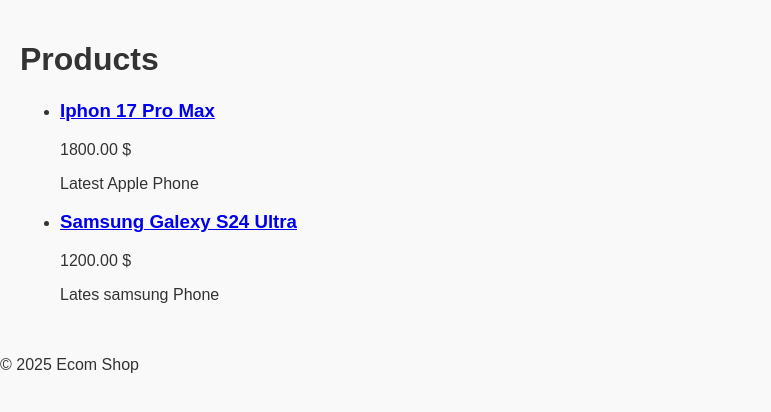
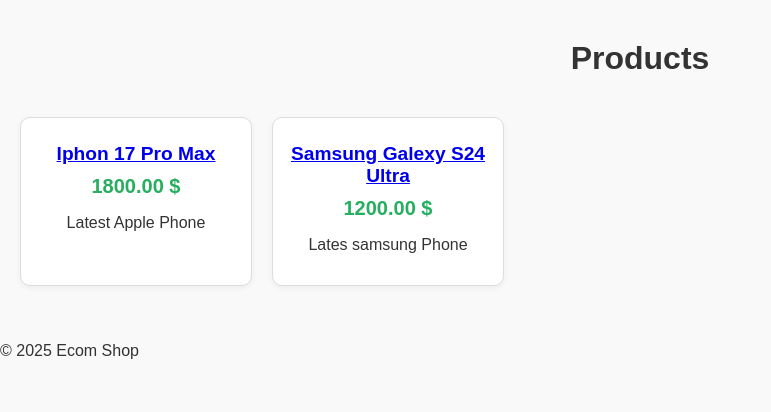
Before and after one commit to Soroush-Eghdami/Online-Shop, a Django app: page / in a window 1280 px wide. Shown: the part 38-450 px from the top of the page, without its empty margins (0-771 px from the left). Run offline with Django 5.2, Linux system fonts and the light colour scheme; data comes from the database, SQL or seed files in the repository; both versions use the stored data as it was after the commit.

Commit message:
Fixing the Templates(modiffied the css) for the product list and cart

```diff
--- a/ecom/settings.py
+++ b/ecom/settings.py
@@ -128,6 +128,10 @@ STATICFILES_DIRS = [
 # Add this ↓↓↓
 STATIC_ROOT = BASE_DIR / "staticfiles"
 
+MEDIA_URL = '/media/'
+MEDIA_ROOT = BASE_DIR / "media"
+
+
 # Default primary key field type
 # https://docs.djangoproject.com/en/5.2/ref/settings/#default-auto-field
 
--- a/ecom/urls.py
+++ b/ecom/urls.py
@@ -16,6 +16,8 @@ Including another URLconf
 """
 from django.contrib import admin
 from django.urls import path, include
+from django.conf import settings
+from django.conf.urls.static import static
 
 urlpatterns = [
     path('admin/', admin.site.urls),
@@ -28,3 +30,6 @@ urlpatterns = [
     # finally include shop at root — product_list will handle `/`
     path('', include(('shop.urls', 'shop'), namespace='shop')),
 ]
+
+if settings.DEBUG:
+    urlpatterns += static(settings.MEDIA_URL, document_root=settings.MEDIA_ROOT)
--- a/static/css/style.css
+++ b/static/css/style.css
@@ -1,3 +1,4 @@
+/* Global */
 body {
     font-family: Arial, sans-serif;
     background: #f9f9f9;
@@ -6,6 +7,7 @@ body {
     padding: 0;
 }
 
+/* Header */
 header {
     background: #222;
     color: white;
@@ -22,23 +24,58 @@ header a:hover {
     text-decoration: underline;
 }
 
+/* Main wrapper */
 main {
     padding: 20px;
 }
 
-.product-list {
-    display: flex;
-    gap: 20px;
-    flex-wrap: wrap;
+/* Page title */
+.page-title {
+    text-align: center;
+    margin: 20px 0;
+    font-size: 2rem;
+    font-weight: bold;
 }
 
-.product-item {
-    background: white;
+/* Product grid (list page) */
+.product-grid {
+    display: grid;
+    grid-template-columns: repeat(auto-fill, minmax(220px, 1fr));
+    gap: 20px;
+    padding: 20px 0;
+}
+
+.product-card {
     border: 1px solid #ddd;
+    border-radius: 10px;
     padding: 15px;
+    text-align: center;
+    background: #fff;
+    box-shadow: 0 2px 6px rgba(0,0,0,0.05);
+    transition: transform 0.2s ease;
+}
+
+.product-card:hover {
+    transform: translateY(-5px);
+}
+
+.product-card img {
+    max-width: 100%;
+    height: 180px;
+    object-fit: cover;
     border-radius: 8px;
-    width: 200px;
-    box-shadow: 0 2px 5px rgba(0,0,0,0.1);
+    border: 1px solid #eee;
+}
+
+.product-card h3 {
+    margin: 10px 0;
+    font-size: 1.2rem;
+}
+
+.product-card .price {
+    color: #27ae60;
+    font-weight: bold;
+    margin: 10px 0;
 }
 
 /* Product detail page */
@@ -79,17 +116,19 @@ main {
     color: #555;
 }
 
+/* Buttons */
 .btn {
     display: inline-block;
     padding: 10px 20px;
-    background: #4CAF50;
+    background: #3498db;
     color: white;
-    border-radius: 4px;
+    border-radius: 6px;
     text-decoration: none;
     border: none;
     cursor: pointer;
+    transition: background 0.2s ease;
 }
 
 .btn:hover {
-    background: #45a049;
+    background: #2980b9;
 }
--- a/templates/cart/detail.html
+++ b/templates/cart/detail.html
@@ -3,14 +3,14 @@
 {% block title %}Your Cart{% endblock %}
 
 {% block content %}
-  <h1>Your Shopping Cart</h1>
+  <h1 class="page-title">Your Shopping Cart</h1>
 
   {% if cart %}
     <ul>
       {% for item in cart %}
         <li>
           {{ item.product.name }} - {{ item.quantity }} × {{ item.product.price }} = {{ item.total_price }}
-          <a href="{% url 'cart:cart_remove' item.product.id %}">❌ Remove</a>
+          <a href="{% url 'cart:cart_remove' item.product.id %}" class="btn">❌ Remove</a>
         </li>
       {% endfor %}
     </ul>
@@ -19,5 +19,5 @@
     <p>Your cart is empty.</p>
   {% endif %}
 
-  <a href="{% url 'shop:product_list' %}">⬅️ Continue Shopping</a>
+  <a href="{% url 'shop:product_list' %}" class="btn">⬅️ Continue Shopping</a>
 {% endblock %}
--- a/templates/shop/product_list.html
+++ b/templates/shop/product_list.html
@@ -3,19 +3,19 @@
 {% block title %}Shop{% endblock %}
 
 {% block content %}
-  <h1>Products</h1>
+  <h1 class="page-title">Products</h1>
   {% if products %}
-      <ul>
+      <div class="product-grid">
         {% for product in products %}
-          <li>
+          <div class="product-card">
             <a href="{% url 'shop:product_detail' product.slug %}">
               <h3>{{ product.name }}</h3>
             </a>
-            <p>{{ product.price }} $</p>
+            <p class="price">{{ product.price }} $</p>
             <p>{{ product.description|truncatechars:50 }}</p>
-          </li>
+          </div>
         {% endfor %}
-      </ul>
+      </div>
   {% else %}
       <p>No products available.</p>
   {% endif %}
```
Also changed, not shown: db.sqlite3, media/products/ChatGPT_Image_Aug_19_2025_06_16_16_PM.png (added), media/products/uyr.jpg (added), 1 other file.
